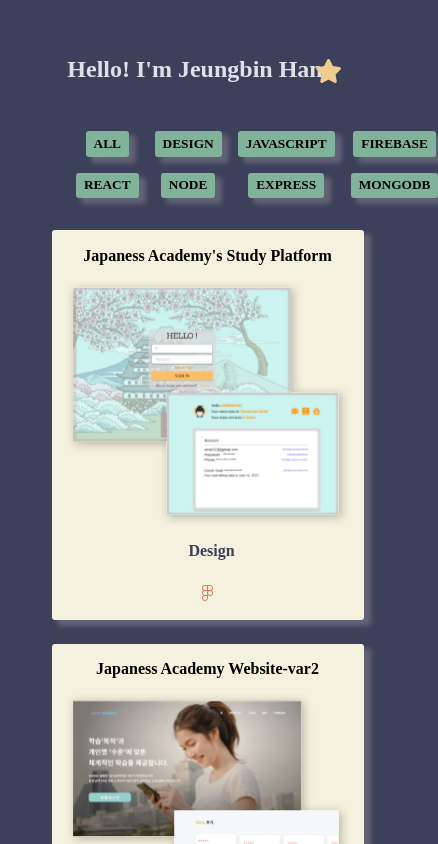
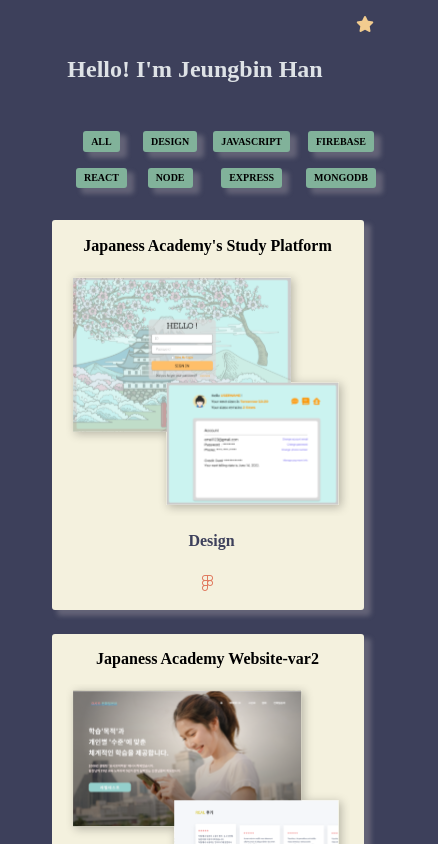
Before and after one commit to Jeungbin/Portfolio, a React (Create React App) app: page / in a window 390 px wide. Shown: the top 844 px of the page, 438 px wide, since content can reach past the window. Built offline with nearby package versions, Linux system fonts and the light colour scheme; a web font is replaced by a local one.

Commit message:
Small Screen

```diff
--- a/src/components/Buttons.js
+++ b/src/components/Buttons.js
@@ -32,6 +32,7 @@ const Buttons = () => {
     <div className="main-container">
       <section className="section-center">
         <div className="category-container">
+          <div className="button-center">
             {categories.map((category, index) => {
               return (
                 <button
@@ -44,6 +45,7 @@ const Buttons = () => {
                 </button>
               );
             })}
+          </div>
         </div>
 
         <div className="works-container">
--- a/src/index.css
+++ b/src/index.css
@@ -98,6 +98,14 @@ li{
     color: var(--base-green);
 }
 
+@media screen and (max-width:400px) {
+    .fa-star{
+        position: absolute;
+        right: 1rem;
+        top: 1rem;
+        font-size: 1rem;}
+}
+
 .disapearItem,
 .big-screen-nav-containers
 {
@@ -161,11 +169,15 @@ li{
     margin-top: 3rem;
 }
 .category-container{
+
+    width: 70%;
+
+
+}
+.button-center{
     display: flex;
     place-items: center;
-    width: 70%;
     justify-content: space-between;
-
 }
 .category{
     background-color: #81b29a;
@@ -177,18 +189,22 @@ li{
     cursor: pointer;
     transition: all 0.5s linear;
     display: flex;
-    flex-wrap: wrap;
+
 }
 .category:hover{
     background-color: var(--base-lignt-yello);
     color: var(--base-dark-blue);
 }
 @media screen and (max-width:1000px) {
-    .category-container{
+    .button-center{
+        width: 100%;
         display: grid;
-    grid-template-columns: 1fr 1fr 1fr 1fr;
-    gap: 1rem;
-    flex-wrap: wrap;
+        grid-template-columns: 1fr 1fr 1fr 1fr;
+        gap: 1rem;
+        flex-wrap: wrap;
+    }
+    .category{
+       font-size: 10px;
     }
 }
 
```
Lines whose indentation alone changed are shown as unchanged.
